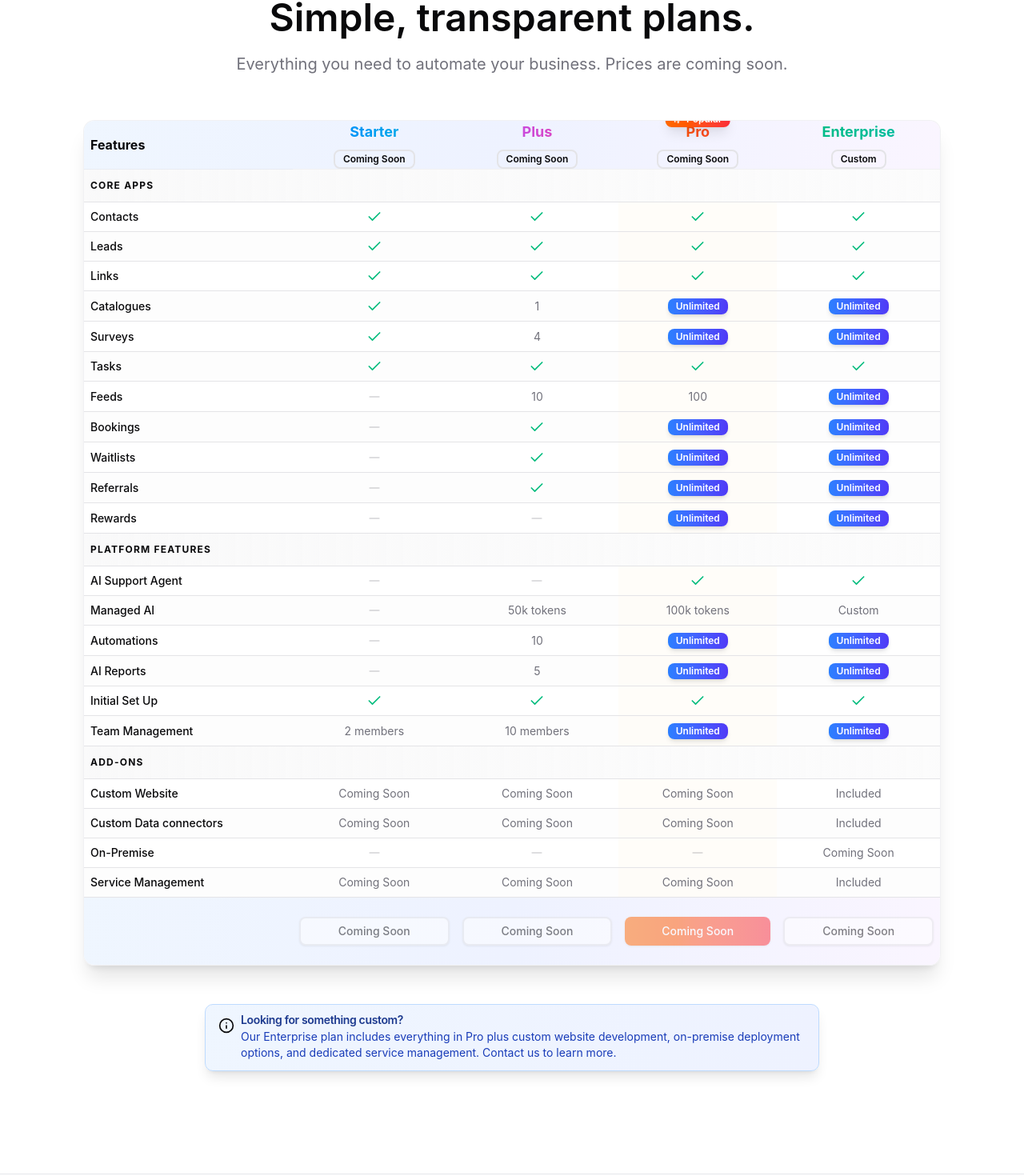
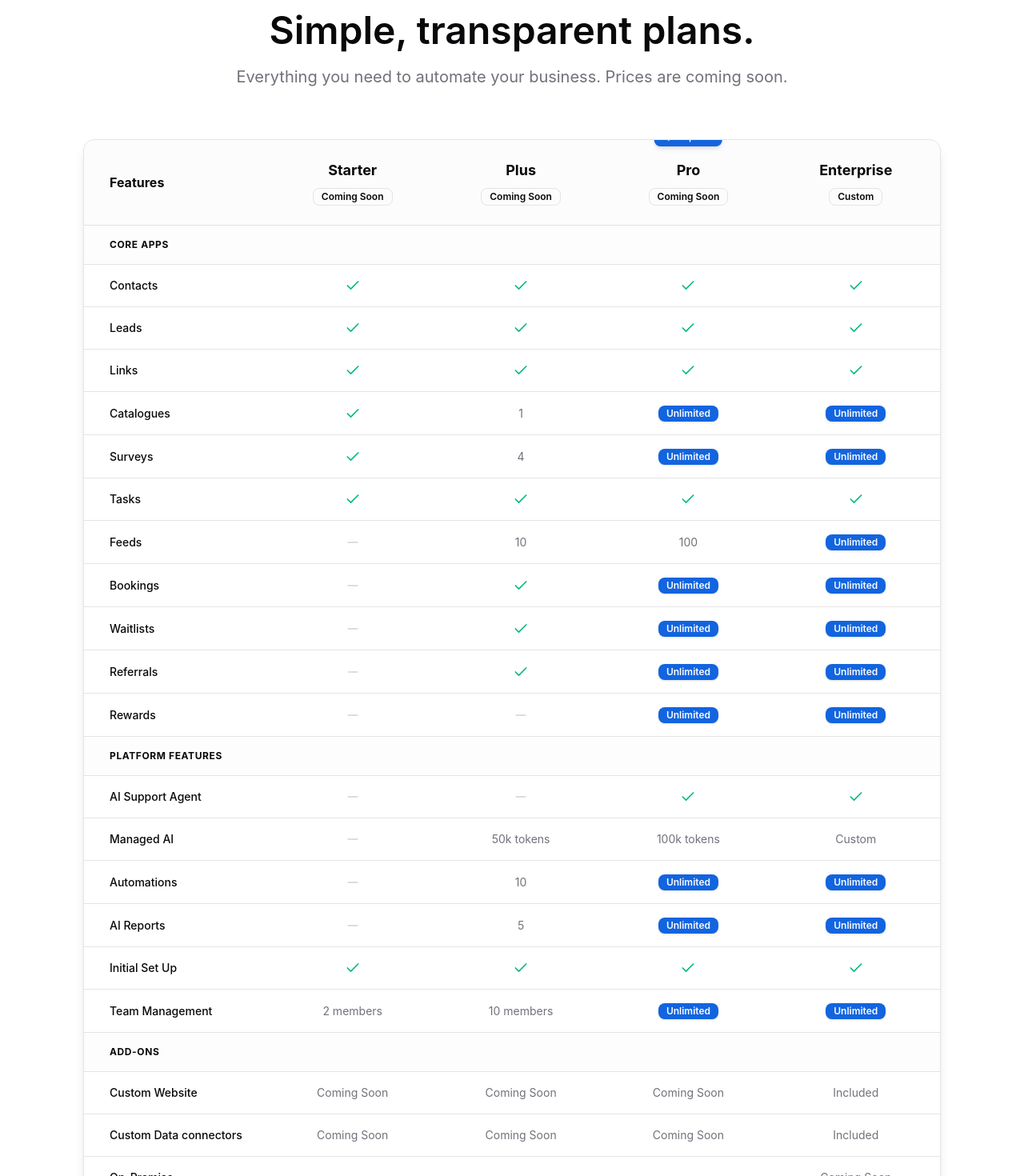
Before and after one commit to Bigmints-com/saveaday.ai, a Next.js app: page /pricing in a window 1280 px wide. Shown: the part 195-1665 px from the top of the page at 80% size. Built offline with nearby package versions, Linux system fonts and the light colour scheme; a web font is replaced by a local one.

Commit message:
refactor: Simplify pricing table with more spacing, less color
- Increased padding on all cells (py-4 to py-6, px-8)
- Removed gradient backgrounds
- Simplified tier names (no gradients)
- Cleaner muted backgrounds
- More breathing room throughout
- Subtle hover effects only

```diff
--- a/pages/pricing.tsx
+++ b/pages/pricing.tsx
@@ -20,10 +20,10 @@ import {
 } from "@/components/ui/table";
 
 const tiers = [
-  { name: "Starter", price: "Coming Soon", gradient: "from-blue-500 to-cyan-500" },
-  { name: "Plus", price: "Coming Soon", gradient: "from-purple-500 to-pink-500" },
-  { name: "Pro", price: "Coming Soon", gradient: "from-orange-500 to-red-500", popular: true },
-  { name: "Enterprise", price: "Custom", gradient: "from-emerald-500 to-teal-500" },
+  { name: "Starter", price: "Coming Soon" },
+  { name: "Plus", price: "Coming Soon" },
+  { name: "Pro", price: "Coming Soon", popular: true },
+  { name: "Enterprise", price: "Custom" },
 ];
 
 const featureGroups = [
@@ -70,7 +70,7 @@ const PricingPage: NextPage = () => {
     if (val === "✓") return <Check className="h-5 w-5 text-emerald-500 mx-auto" />;
     if (val === "x") return <Minus className="h-5 w-5 text-muted-foreground/30 mx-auto" />;
     if (val === "Unlimited") return (
-      <Badge className="bg-gradient-to-r from-blue-500 to-indigo-600 text-white border-0 shadow-md">
+      <Badge className="bg-primary text-primary-foreground border-0">
         Unlimited
       </Badge>
     );
@@ -80,7 +80,7 @@ const PricingPage: NextPage = () => {
   return (
     <div className="min-h-screen bg-background flex flex-col">
       <Header />
-      <main className="flex-grow py-12">
+      <main className="flex-grow py-16">
         <Section
           id="pricing-header"
           title="Simple, transparent plans."
@@ -88,27 +88,27 @@ const PricingPage: NextPage = () => {
           align="center"
         >
           {/* Pricing Table */}
-          <Card className="mt-12 overflow-hidden border-border/50 bg-white/50 backdrop-blur-sm shadow-xl">
+          <Card className="mt-16 overflow-hidden border shadow-lg">
             <CardContent className="p-0">
               <div className="overflow-x-auto">
                 <Table>
                   <TableHeader>
-                    <TableRow className="bg-gradient-to-r from-blue-50 via-indigo-50 to-purple-50 border-b-2 border-border/50">
-                      <TableHead className="font-bold text-foreground text-base">Features</TableHead>
+                    <TableRow className="bg-muted/30 border-b">
+                      <TableHead className="font-bold text-foreground text-base py-6 pl-8">Features</TableHead>
                       {tiers.map((tier) => (
-                        <TableHead key={tier.name} className="text-center relative">
+                        <TableHead key={tier.name} className="text-center py-6 px-8 relative">
                           {tier.popular && (
-                            <div className="absolute -top-3 left-1/2 -translate-x-1/2">
-                              <Badge className="bg-gradient-to-r from-orange-500 to-red-500 text-white border-0 shadow-lg">
+                            <div className="absolute -top-4 left-1/2 -translate-x-1/2">
+                              <Badge className="bg-primary text-primary-foreground border-0 shadow-md px-3 py-1">
                                 <Sparkles className="h-3 w-3 mr-1" />
                                 Popular
                               </Badge>
                             </div>
                           )}
-                          <div className={`text-lg font-bold bg-gradient-to-r ${tier.gradient} bg-clip-text text-transparent`}>
+                          <div className="text-lg font-bold text-foreground mb-2">
                             {tier.name}
                           </div>
-                          <Badge variant="outline" className="mt-2 text-xs font-semibold border-2">
+                          <Badge variant="outline" className="text-xs font-semibold">
                             {tier.price}
                           </Badge>
                         </TableHead>
@@ -118,37 +118,37 @@ const PricingPage: NextPage = () => {
                   <TableBody>
                     {featureGroups.map((group) => (
                       <React.Fragment key={group.title}>
-                        <TableRow className="bg-gradient-to-r from-muted/50 to-muted/30">
+                        <TableRow className="bg-muted/20">
                           <TableCell
                             colSpan={5}
-                            className="text-xs font-bold text-foreground uppercase tracking-widest py-3"
+                            className="text-xs font-bold text-foreground uppercase tracking-wider py-4 pl-8"
                           >
                             {group.title}
                           </TableCell>
                         </TableRow>
-                        {group.features.map((feature, idx) => (
+                        {group.features.map((feature) => (
                           <TableRow
                             key={feature.name}
-                            className={`hover:bg-blue-50/50 transition-colors ${idx % 2 === 0 ? 'bg-white/50' : 'bg-muted/20'}`}
+                            className="hover:bg-muted/10 transition-colors"
                           >
-                            <TableCell className="font-medium text-foreground">{feature.name}</TableCell>
-                            <TableCell className="text-center">{renderCell(feature.starter)}</TableCell>
-                            <TableCell className="text-center">{renderCell(feature.plus)}</TableCell>
-                            <TableCell className="text-center bg-orange-50/30">{renderCell(feature.pro)}</TableCell>
-                            <TableCell className="text-center">{renderCell(feature.enterprise)}</TableCell>
+                            <TableCell className="font-medium text-foreground py-4 pl-8">{feature.name}</TableCell>
+                            <TableCell className="text-center py-4 px-8">{renderCell(feature.starter)}</TableCell>
+                            <TableCell className="text-center py-4 px-8">{renderCell(feature.plus)}</TableCell>
+                            <TableCell className="text-center py-4 px-8">{renderCell(feature.pro)}</TableCell>
+                            <TableCell className="text-center py-4 px-8">{renderCell(feature.enterprise)}</TableCell>
                           </TableRow>
                         ))}
                       </React.Fragment>
                     ))}
                     {/* Footer Row with CTAs */}
-                    <TableRow className="bg-gradient-to-r from-blue-50 via-indigo-50 to-purple-50 border-t-2 border-border/50">
-                      <TableCell />
+                    <TableRow className="bg-muted/30 border-t">
+                      <TableCell className="py-6" />
                       {tiers.map((tier) => (
-                        <TableCell key={tier.name} className="text-center py-6">
+                        <TableCell key={tier.name} className="text-center py-8 px-8">
                           <Button
-                            variant="outline"
+                            variant={tier.popular ? "default" : "outline"}
                             disabled
-                            className={`w-full border-2 ${tier.popular ? 'bg-gradient-to-r from-orange-500 to-red-500 text-white border-0' : ''}`}
+                            className="w-full"
                           >
                             Coming Soon
                           </Button>
@@ -162,10 +162,10 @@ const PricingPage: NextPage = () => {
           </Card>
 
           {/* Enterprise Callout */}
-          <Alert className="mt-12 max-w-3xl mx-auto border-blue-200 bg-gradient-to-r from-blue-50 to-indigo-50 shadow-lg">
-            <Info className="h-5 w-5 text-blue-600" />
-            <AlertTitle className="font-semibold text-blue-900">Looking for something custom?</AlertTitle>
-            <AlertDescription className="text-blue-800">
+          <Alert className="mt-16 max-w-3xl mx-auto border-primary/20 bg-primary/5">
+            <Info className="h-5 w-5 text-primary" />
+            <AlertTitle className="font-semibold text-foreground">Looking for something custom?</AlertTitle>
+            <AlertDescription className="text-muted-foreground">
               Our Enterprise plan includes everything in Pro plus custom website development, on-premise deployment options, and dedicated service management. Contact us to learn more.
             </AlertDescription>
           </Alert>
```
